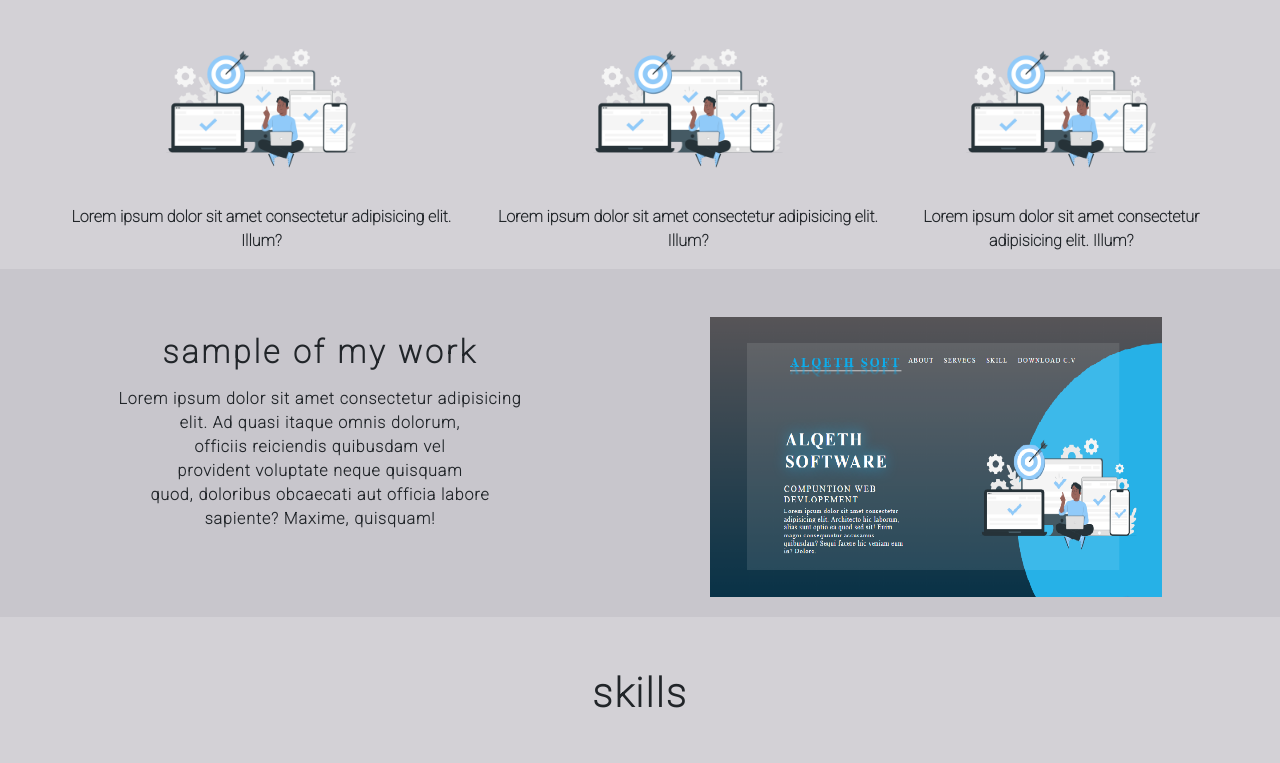
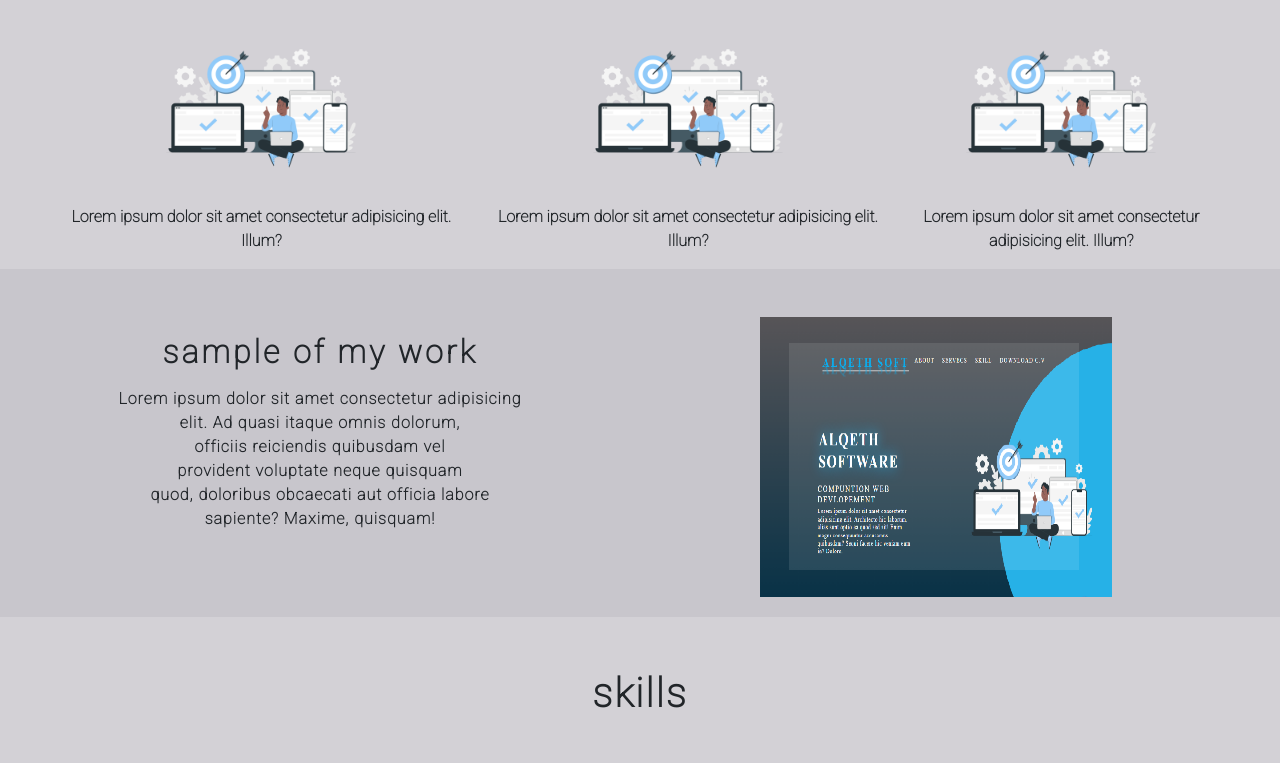
Before and after one commit to abdrhminalfqeer/c1, a plain HTML site: page index.html in a window 1280 px wide. Shown: the part 949-1712 px from the top of the page. Drawn offline with Linux system fonts and the light colour scheme.

Commit message:
Update bonde.css

```diff
--- a/css/bonde.css
+++ b/css/bonde.css
@@ -53,7 +53,7 @@ img{
     width:200px;
 }
 .imgb{
-width:500px;
+width:400px;
 height: 300px;
 padding-bottom: 20px;
 }
```
